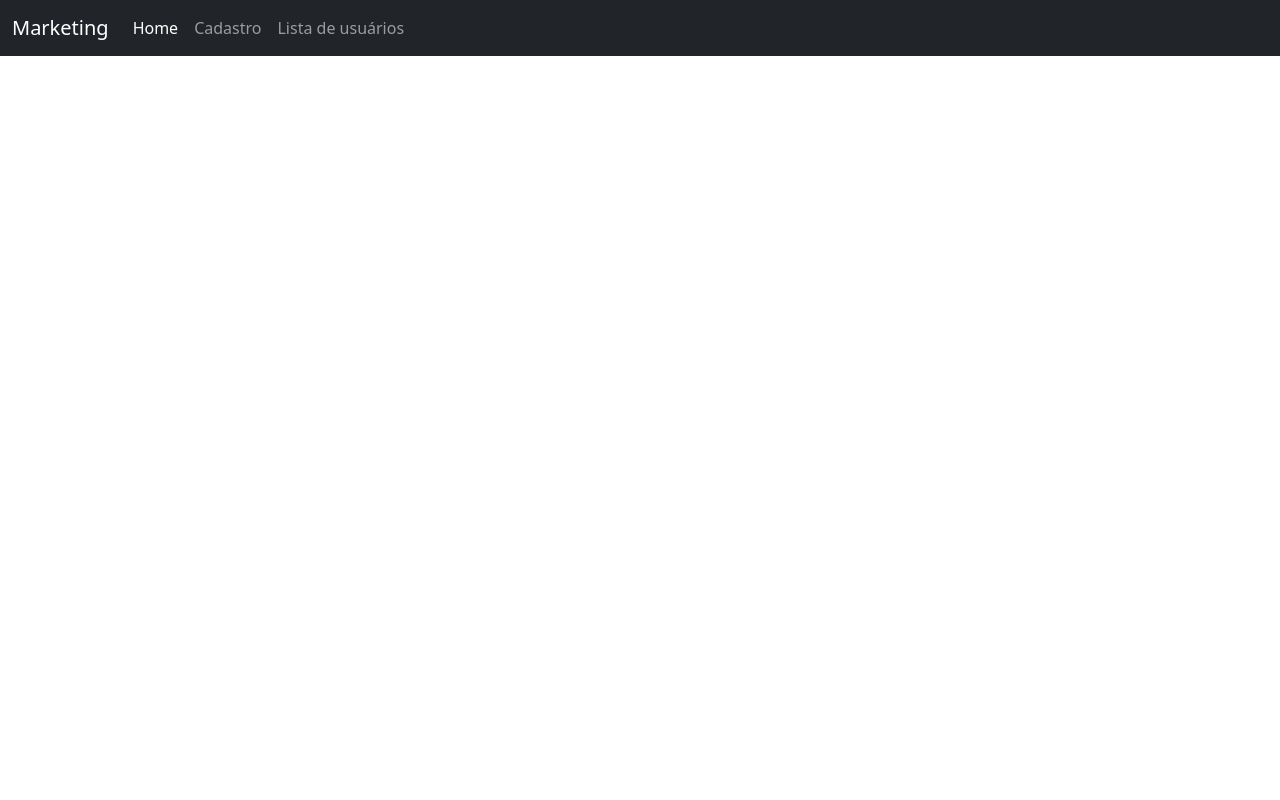
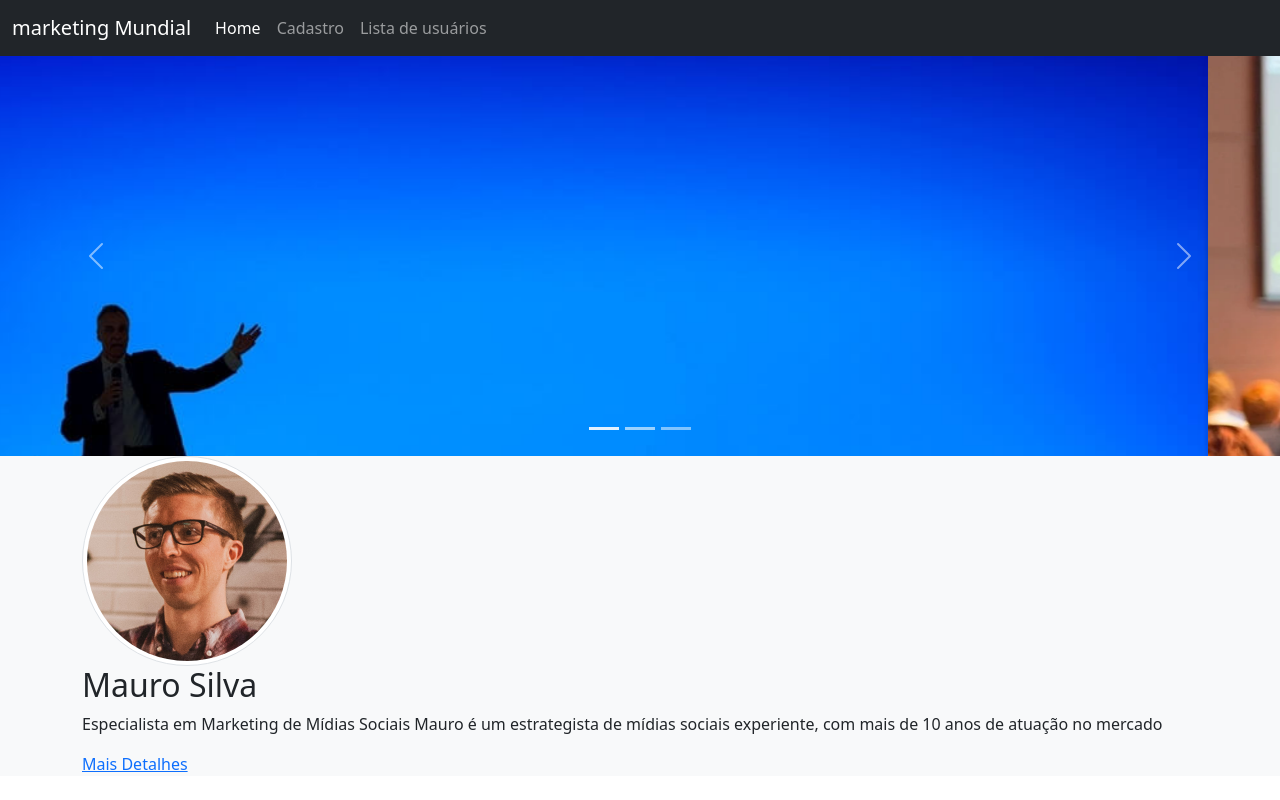
Before and after one commit to helderoli/projeto_bootstrap, a plain HTML site: page index.html in a window 1280 px wide. Drawn offline with nearby package versions, Linux system fonts and the light colour scheme.

Commit message:
Iniciado main Bootstrap

```diff
--- /dev/null
+++ b/css/estilo.css
@@ -0,0 +1,4 @@
+.bloco{background-color: #ccc;
+height: 50vh;}
+
+.bloco img{min-width: 800px;}
--- a/index.html
+++ b/index.html
@@ -6,12 +6,12 @@
     <meta name="viewport" content="width=device-width, initial-scale=1.0">
     <title>Evento anual de marketing</title>
     <link rel="stylesheet" href="https://cdn.jsdelivr.net/npm/bootstrap@5.3.0/dist/css/bootstrap.min.css">
-
+    <link rel="stylesheet" href="css/estilo.css">
 <body>
    <header>
     <nav class="navbar navbar-expand-sm bg-dark" data-bs-theme="dark">
         <div class="container-fluid">
-          <a class="navbar-brand" href="#">Marketing</a>
+          <a class="navbar-brand" href="#">marketing Mundial</a>
 
           <button class="navbar-toggler" type="button" data-bs-toggle="collapse" data-bs-target="#navbarSupportedContent"
           aria-controls="navbarSupportedContent" aria-expanded="false" aria-label="Toggle navigation">
@@ -28,17 +28,62 @@
               </li>
 
               <li class="nav-item">
-                <a class="nav-link">Lista de usuários</a>
+                <a class="nav-link" href="#">Lista de usuários</a>
               </li>
             </ul>
             </form>
           </div>
         </div>
       </nav>
+
+      <div id="carouselExampleIndicators" class="carousel slide" data-bs-ride="carousel">
+        <div class="carousel-indicators">
+          <button type="button" data-bs-target="#carouselExampleIndicators" data-bs-slide-to="0" class="active" aria-current="true" aria-label="Slide 1"></button>
+          <button type="button" data-bs-target="#carouselExampleIndicators" data-bs-slide-to="1" aria-label="Slide 2"></button>
+          <button type="button" data-bs-target="#carouselExampleIndicators" data-bs-slide-to="2" aria-label="Slide 3"></button>
+        </div>
+
+        <div class="carousel-inner">
+          <div class="carousel-item active bloco">
+            <img src="/assets/imagens/slide1.jpg" class="d-block w-100" alt="Reunião Grupo">
+          </div>
+          <div class="carousel-item bloco">
+            <img src="/assets/imagens/slide2.webp" class="d-block w-100" alt="Palestra">
+          </div>
+          <div class="carousel-item bloco">
+            <img src="/assets/imagens/slide3.jpg" class="d-block w-100" alt="Apresentação">
+          </div>
+        </div>
+
+        <button class="carousel-control-prev" type="button" data-bs-target="#carouselExampleIndicators" data-bs-slide="prev">
+          <span class="carousel-control-prev-icon" aria-hidden="true"></span>
+          <span class="visually-hidden">Previous</span>
+        </button>
+
+        <button class="carousel-control-next" type="button" data-bs-target="#carouselExampleIndicators" data-bs-slide="next">
+          <span class="carousel-control-next-icon" aria-hidden="true"></span>
+          <span class="visually-hidden">Next</span>
+        </button>
+      </div>
    </header>
 
 
-   <main></main>
+   <main class="container-fluid bg-light">
+    <!-- PERFIS DOS PALESTRANTES -->
+    <section class="container">
+      <div class="row">
+        <div>
+          <img src="/assets/perfil/perfil1.png" alt="" class="rounded-circle img-thumbnail">
+          <h2>Mauro Silva</h2>
+          <p>Especialista em Marketing de Mídias Sociais Mauro é um estrategista de mídias sociais experiente, com mais de 10 anos de atuação no mercado</p>
+          <a href="#">Mais Detalhes</a>
+        </div>
+      </div>
+    </section>
+
+
+
+   </main>
 
 
    <footer></footer>
```
Also changed, not shown: assets/imagens/bozo.webp (added), assets/imagens/lula.jpg (added), assets/imagens/slide1.jpg (added), assets/imagens/slide2.webp (added), assets/imagens/slide3.jpg (added), assets/perfil/perfil1.png (added), assets/perfil/perfil2.jpg (added), assets/perfil/perfil3.jpg (added), assets/textos/textos do site.txt (added).
